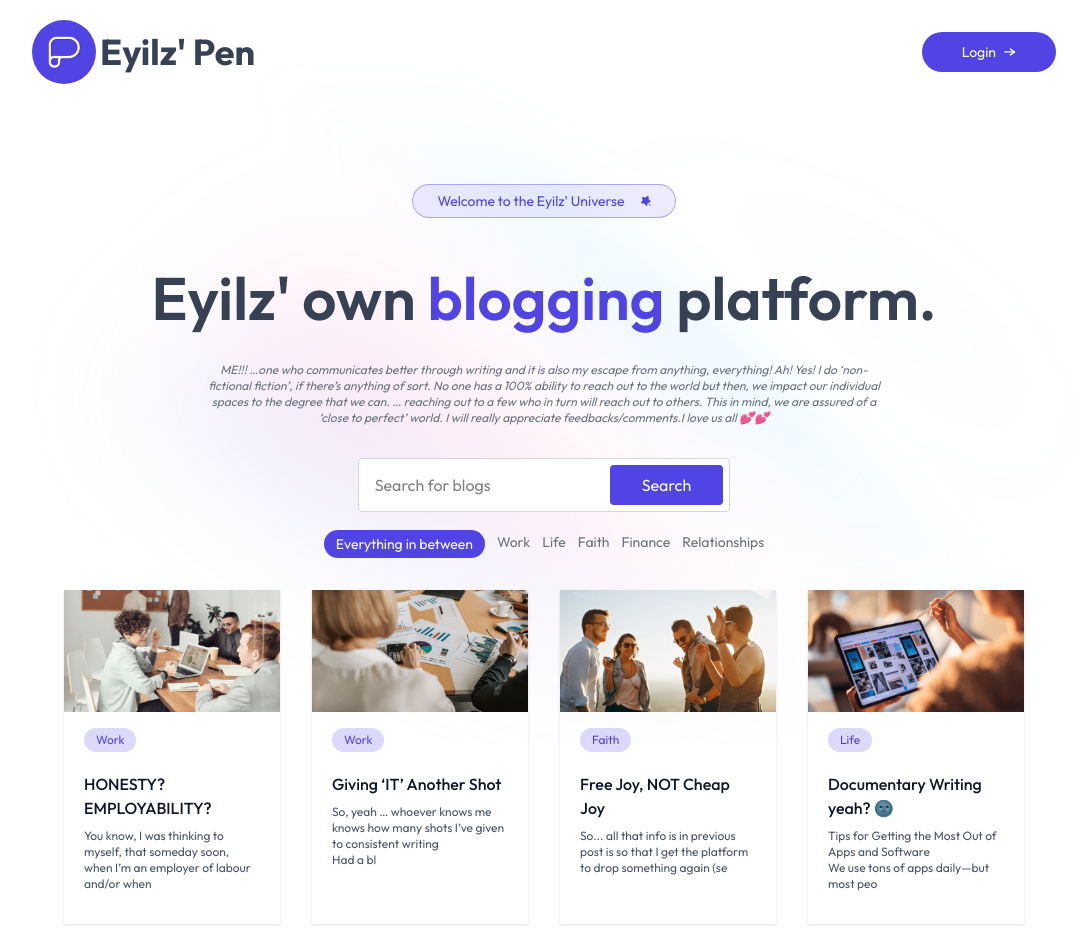
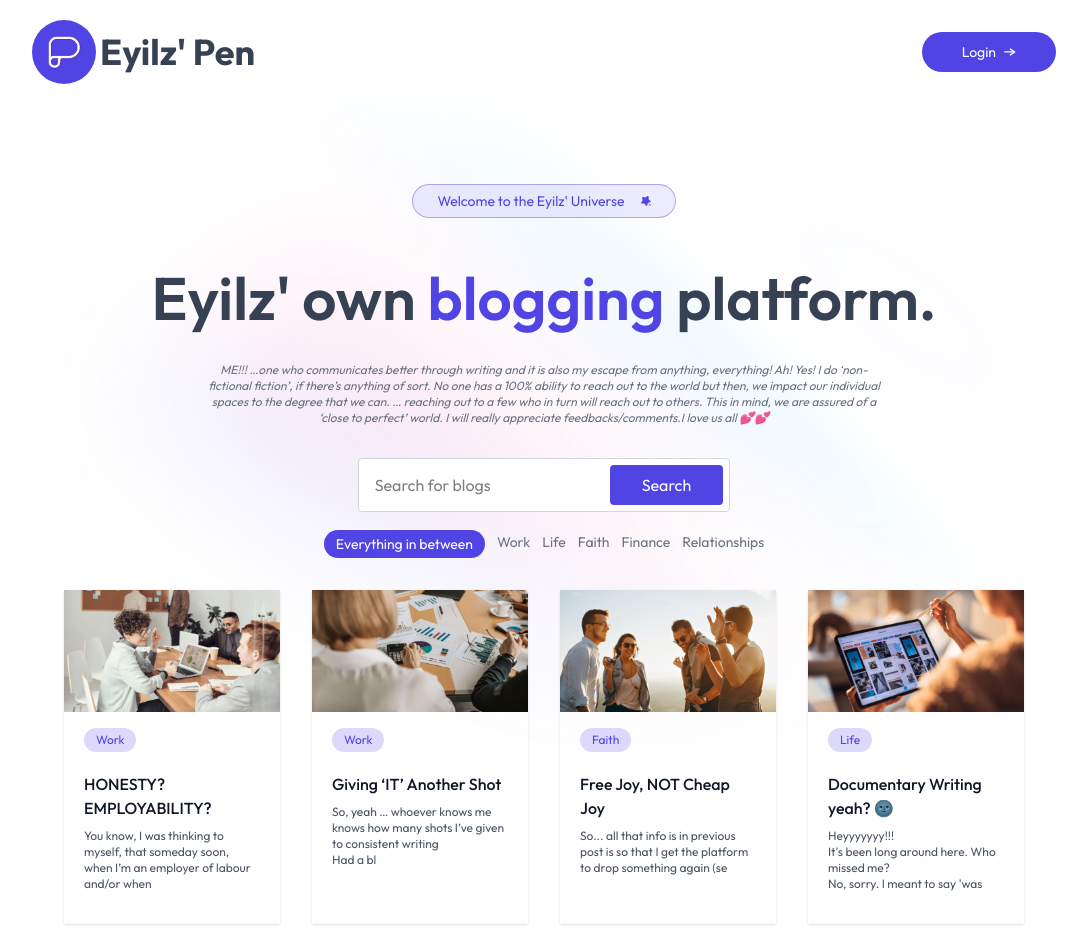
Before and after one commit to Xlence1624/Eyil-s_Pen, a React (Vite) app: page / in a window 1280 px wide. Shown: the top 952 px of the page, without its empty margins (96-1183 px from the left). Built offline with nearby package versions, Linux system fonts and the light colour scheme.

Commit message:
blog updated
Signed-off-by: Michael Orji <xlence1624@gmail.com>

```diff
--- a/src/assets/assets.js
+++ b/src/assets/assets.js
@@ -104,7 +104,7 @@ export const blog_data = [
     {
         "_id": "6805f2e2d8f584af5da78d3d",
         "title": "Documentary Writing yeah? 🌚",
-        "description": "<h1>Tips for Getting the Most Out of Apps and Software</h1><p>We use tons of apps daily—but most people only scratch the surface. Here's how to truly unlock their value:</p><h2>1. <strong>Learn the Shortcuts</strong></h2><p>Keyboard shortcuts or gesture controls save time and improve your workflow.</p><h2>2. <strong>Explore All Features</strong></h2><p>Take time to go beyond the basics—many apps have hidden tools that boost productivity.</p><h2>3. <strong>Use Integrations</strong></h2><p>Connect apps (like linking your calendar with your task manager) to streamline your workflow.</p><h2>4. <strong>Customize Settings</strong></h2><p>Adjust preferences, themes, and notifications to suit how you work best.</p><h2>5. <strong>Keep It Updated</strong></h2><p>Updates often bring better features, security patches, and performance improvements.</p><h2>6. <strong>Sync Across Devices</strong></h2><p>Use cloud sync to stay productive whether you're on your phone, laptop, or tablet.</p><h2>7. <strong>Read the Docs or Tutorials</strong></h2><p>Official docs, videos, or help centers can reveal pro tips you might miss on your own.</p>",
+        "description": "<p> Heyyyyyyy!!!</p><p>It's been long around here. Who missed me?<br>No, sorry. I meant to say 'was I missed?' <br>PFFT! Seems I know the answer already 🙄 I won't take an offence tho, I have been on and off on making a presence here 🚶‍♀️🚶‍♀️</p><p>Anyway.<br>So, all along, I've been trying to get the word that fits my writing.<br>Yeah well, I know I've been calling it 'non fictional.' However, my PUSHERS have been telling me 'IYANU, pick a segment. What exactly do you write on? It makes it easier to rate you and give an honest opinion on your writings.<br>...AND I NEVER HAD THE WORD!!! 🤦🏻‍♀️</p><p>VOILA, I FINALLY DO!!! 💃💃💃💃💃💃💃<br>Drum rollzzzzzz!!! 🥁🥁🥁🥁🥁</p><p>Well, I think the word is #DOCUMENTARY WRITING# 🌚</p><p>Errrrrr... you'll have to decide what kinda documentary this is tho 🤷🏻‍♀️</p><p>Ok, that's all.<br>Ba-bye 🌚🤸🏻‍♀️🤸🏻‍♀️🤸🏻‍♀️🤸🏻‍♀️🤸🏻‍♀️🚶🏻‍♀️<p><p>#EyilzDocumentaries<br>#EyilzStillWrites 🌚<br>#EyilZ ☺️🤗🥰🥰🥰🥰</p>",
         "category": "Life",
         "image": blog_pic_4,
         "createdAt": "2025-04-21T07:25:22.362Z",
```
